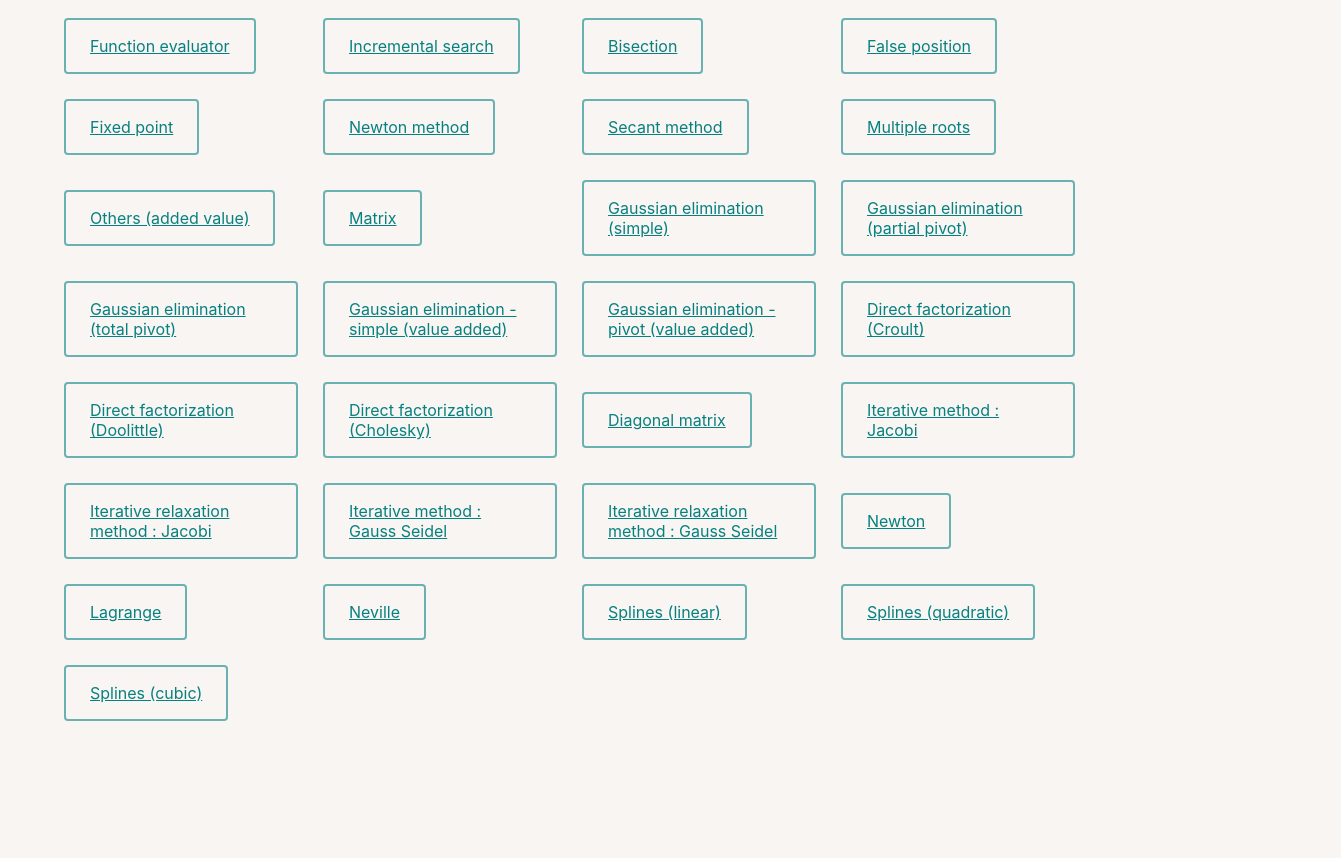
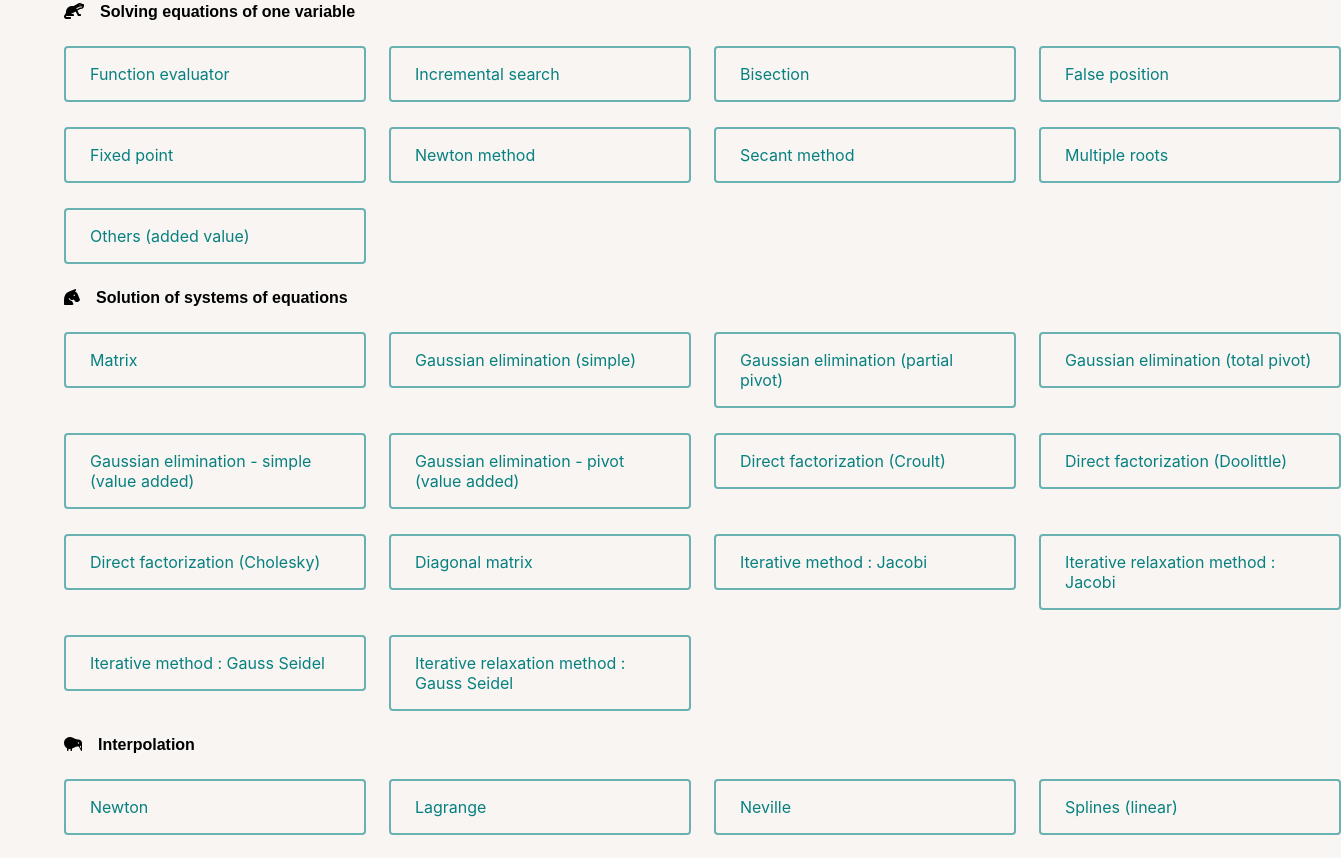
Before and after one commit to benjibenj/peanut-numerical-analysis, a React (Create React App) app: page /modules in a window 1280 px wide. Shown: the part 300-1158 px from the top of the page, 1341 px wide, since content can reach past the window. Before the commit the page ends 1085 px from the top, so only its background shows below. Built offline with nearby package versions, Linux system fonts and the light colour scheme; what react-with-firebase-auth would draw is missing.

Commit message:
dashboard page now has the methods classified by theme

```diff
--- a/src/components/Dashboard.jsx
+++ b/src/components/Dashboard.jsx
@@ -2,7 +2,8 @@ import React from "react";
 import styled from "styled-components";
 import { Link } from "@reach/router";
 import { Title, Subtitle } from "../containers/BigContainer";
-import {BorderRadius, Colors, Spacing} from "../rules";
+import {BorderRadius, Colors, Spacing, Typography} from "../rules";
+import { FontAwesomeIcon} from "@fortawesome/react-fontawesome";
 
 const Dashboard = () => {
   const modules = [
@@ -38,41 +39,100 @@ const Dashboard = () => {
   ];
   return (
     <React.Fragment>
-      <Title>Modules</Title>
+      <Title>Methods</Title>
       <Subtitle>30 methods to solve numerical problems</Subtitle>
       <MainContainer>
-        {modules.map(module => {
+        <ThemeTitle>
+          <FontAwesomeIcon icon={"otter"}/>
+          Solving equations of one variable
+        </ThemeTitle>
+        <Theme>
+        {modules.filter(module => {
+          return (module.theme === "one-var");
+        }).map(module => {
           return (
             <ModuleLink key={module.id} to={module.id}>
               {module.name}
             </ModuleLink>
             )
         })}
+        </Theme>
+        <ThemeTitle>
+          <FontAwesomeIcon icon={"horse-head"}/>
+          Solution of systems of equations
+        </ThemeTitle>
+        <Theme>
+          {modules.filter(module => {
+            return (module.theme === "sys-eq");
+          }).map(module => {
+            return (
+              <ModuleLink key={module.id} to={module.id}>
+                {module.name}
+              </ModuleLink>
+            )
+          })}
+        </Theme>
+        <ThemeTitle>
+          <FontAwesomeIcon icon={"kiwi-bird"}/>
+          Interpolation
+        </ThemeTitle>
+        <Theme>
+          {modules.filter(module => {
+            return (module.theme === "interpolation");
+          }).map(module => {
+            return (
+              <ModuleLink key={module.id} to={module.id}>
+                {module.name}
+              </ModuleLink>
+            )
+          })}
+        </Theme>
       </MainContainer>
     </React.Fragment>
   );
 };
 
-const MainContainer = styled("div")`
-  margin: ${Spacing.xxl};
+const ThemeTitle = styled("div")`
+  margin-bottom: ${Spacing.lg};
+  font-size: ${Typography.subTitle};
+  font-weight: 600;
+  svg {
+    padding: 0 ${Spacing.md} 0 0;
+  }
+`;
+
+const Theme = styled("div")`
+  margin-bottom: ${Spacing.lg};
   display: grid;
-  grid-template-columns: 234px 234px 234px 234px;
+  grid-template-columns: 300px 300px 300px 300px;
   grid-column-gap: 25px;
   grid-row-gap: 25px;
   @media (max-width: 1080px) {
-    grid-template-columns: 234px 234px;
+    grid-template-columns: 300px 300px;
   }
   @media (max-width: 550px) {
-    grid-template-columns: 234px;
+    grid-template-columns: 300px;
   }
   justify-items: left;
-  align-items: center;
+  align-items: flex-start;
+`;
+
+const MainContainer = styled("div")`
+  margin: ${Spacing.lg} ${Spacing.xxl} ;
 `;
 
 const ModuleLink = styled(Link)`
+  width: 250px;
   padding: ${Spacing.md} ${Spacing.lg};
   border: 2px solid ${Colors.primary.ocean.lighter};
   border-radius: ${BorderRadius.sm};
+  &:hover {
+    background-color: ${Colors.primary.ocean.darker};
+    color: ${Colors.utility.white.default};
+    transform: translateY(-3px);
+  }
+  text-decoration: none;
+
 `;
 
 export default Dashboard;
--- a/src/components/ModulesDropDown.jsx
+++ b/src/components/ModulesDropDown.jsx
@@ -7,7 +7,7 @@ const ModulesDropDown = () => {
   return (
     <Container>
       <Item>
-        <Link to={"/modules"}>All modules</Link>
+        <Link to={"/modules"}>All methods</Link>
       </Item>
       <Item>
         <Link to={"/modules/function-evaluator"}>Function evaluator</Link>
--- a/src/components/TopBar.jsx
+++ b/src/components/TopBar.jsx
@@ -34,7 +34,7 @@ const TopBar = () => {
             <DropDownButton
               onClick={() => setDropDownVisible(!dropDownVisible)}
             >
-              Modules
+              Methods
             </DropDownButton>
             {dropDownVisible && (
               <ModulesDropDown />
```
